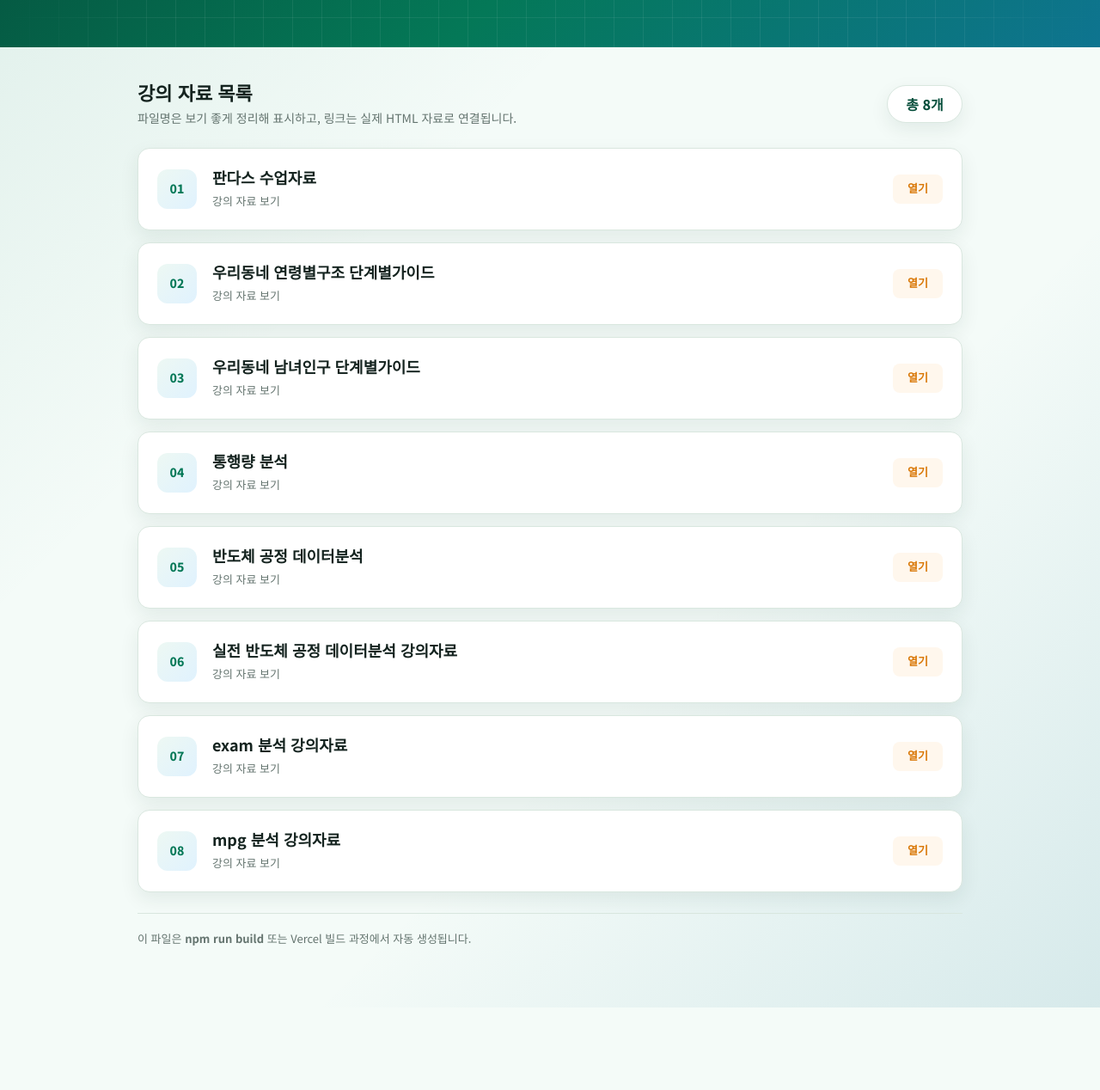
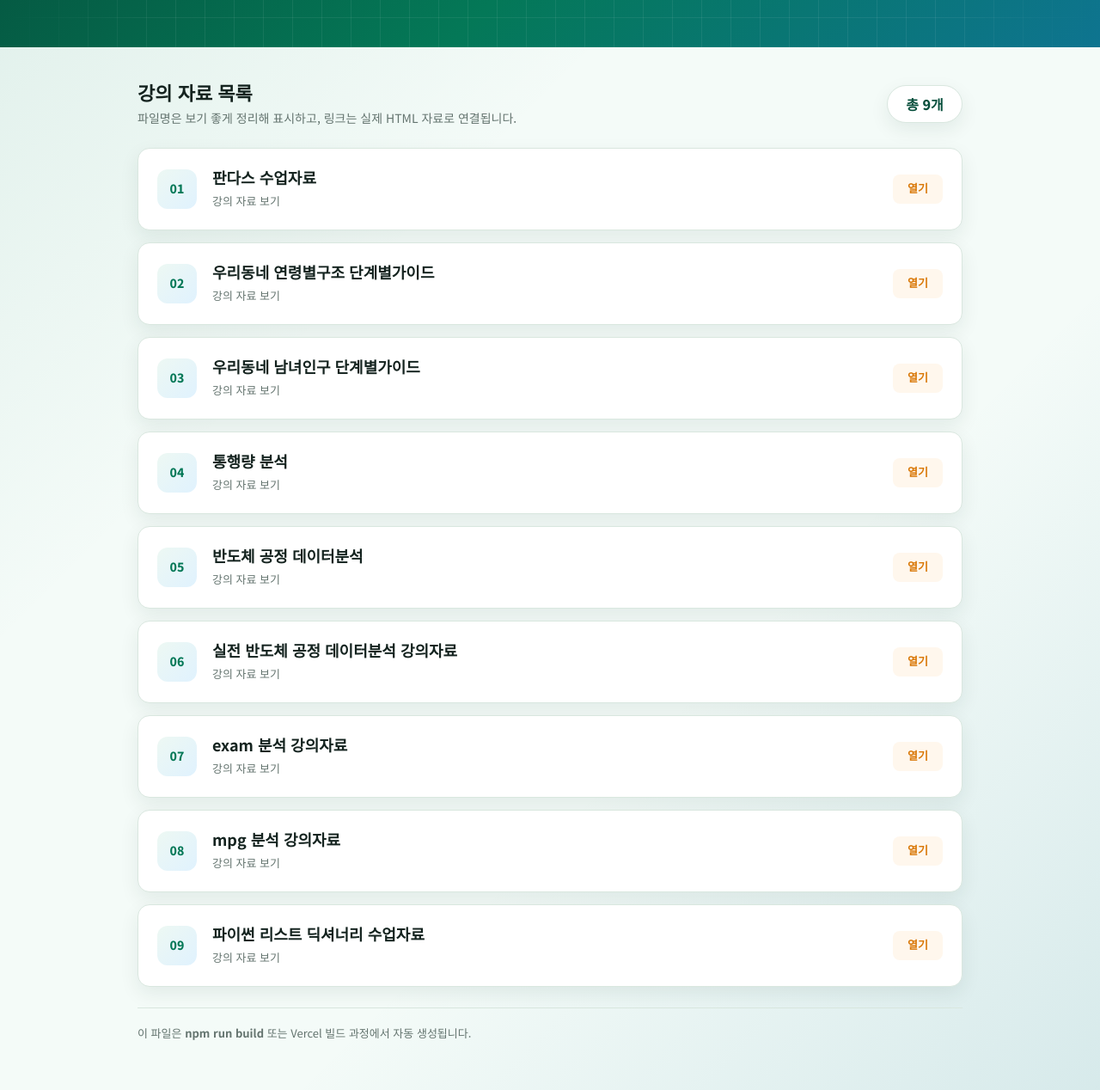
Before and after one commit to kitae104/kitae-data, a website: page Web/index.html in a window 1280 px wide. Shown: the part 252-1520 px from the top of the page at 86% size. Before the commit the page ends 1424 px from the top, so only its background shows below. Drawn offline with Linux system fonts and the light colour scheme.

Commit message:
자료 추가

```diff
--- a/Web/index.html
+++ b/Web/index.html
@@ -261,7 +261,7 @@
         <h2 id="resource-title">강의 자료 목록</h2>
         <p>파일명은 보기 좋게 정리해 표시하고, 링크는 실제 HTML 자료로 연결됩니다.</p>
       </div>
-      <div class="count-badge">총 8개</div>
+      <div class="count-badge">총 9개</div>
     </section>
 
     <section class="resource-grid" aria-label="강의 자료 링크">
@@ -329,6 +329,14 @@
       </span>
       <span class="card-action" aria-hidden="true">열기</span>
     </a>
+    <a class="resource-card" href="./%ED%8C%8C%EC%9D%B4%EC%8D%AC_%EB%A6%AC%EC%8A%A4%ED%8A%B8_%EB%94%95%EC%85%94%EB%84%88%EB%A6%AC_%EC%88%98%EC%97%85%EC%9E%90%EB%A3%8C.html">
+      <span class="card-index">09</span>
+      <span class="card-body">
+        <strong>파이썬 리스트 딕셔너리 수업자료</strong>
+        <span>강의 자료 보기</span>
+      </span>
+      <span class="card-action" aria-hidden="true">열기</span>
+    </a>
     </section>
 
     <p class="build-note">이 파일은 <strong>npm run build</strong> 또는 Vercel 빌드 과정에서 자동 생성됩니다.</p>
```
